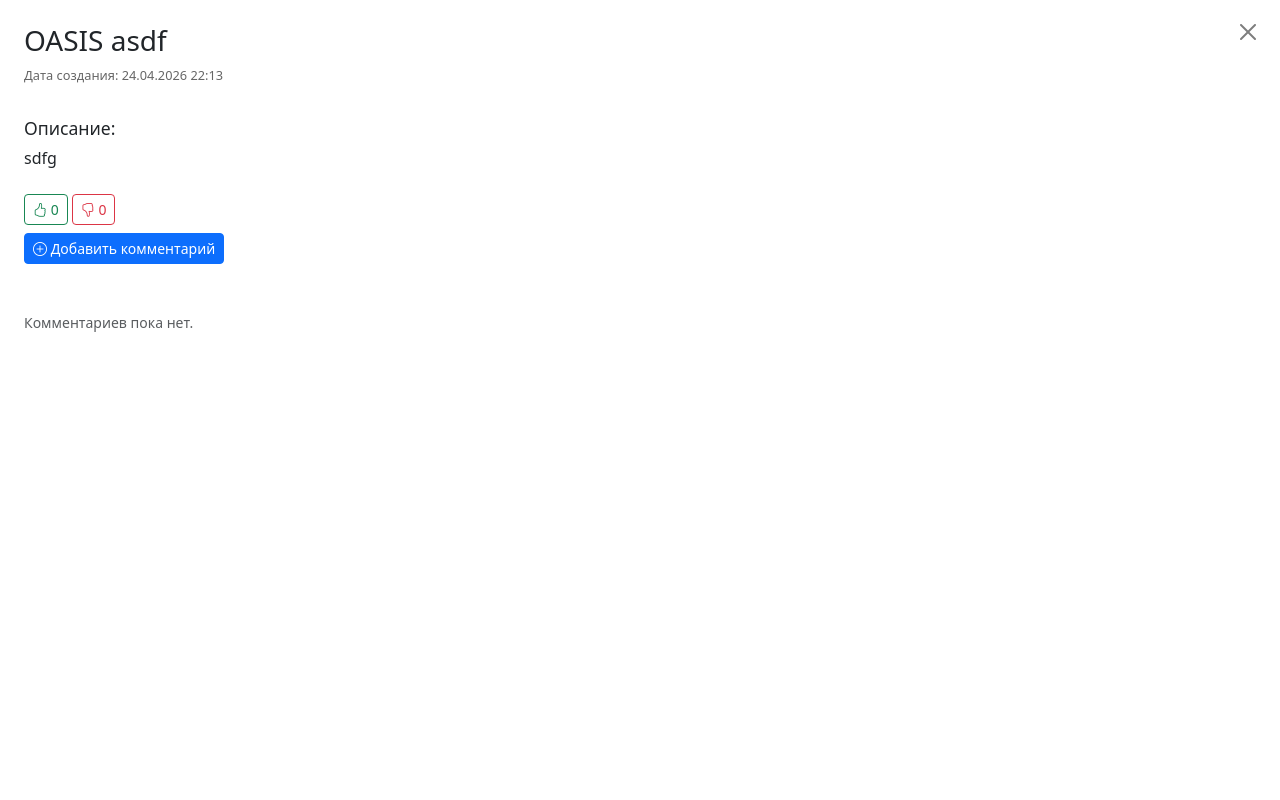
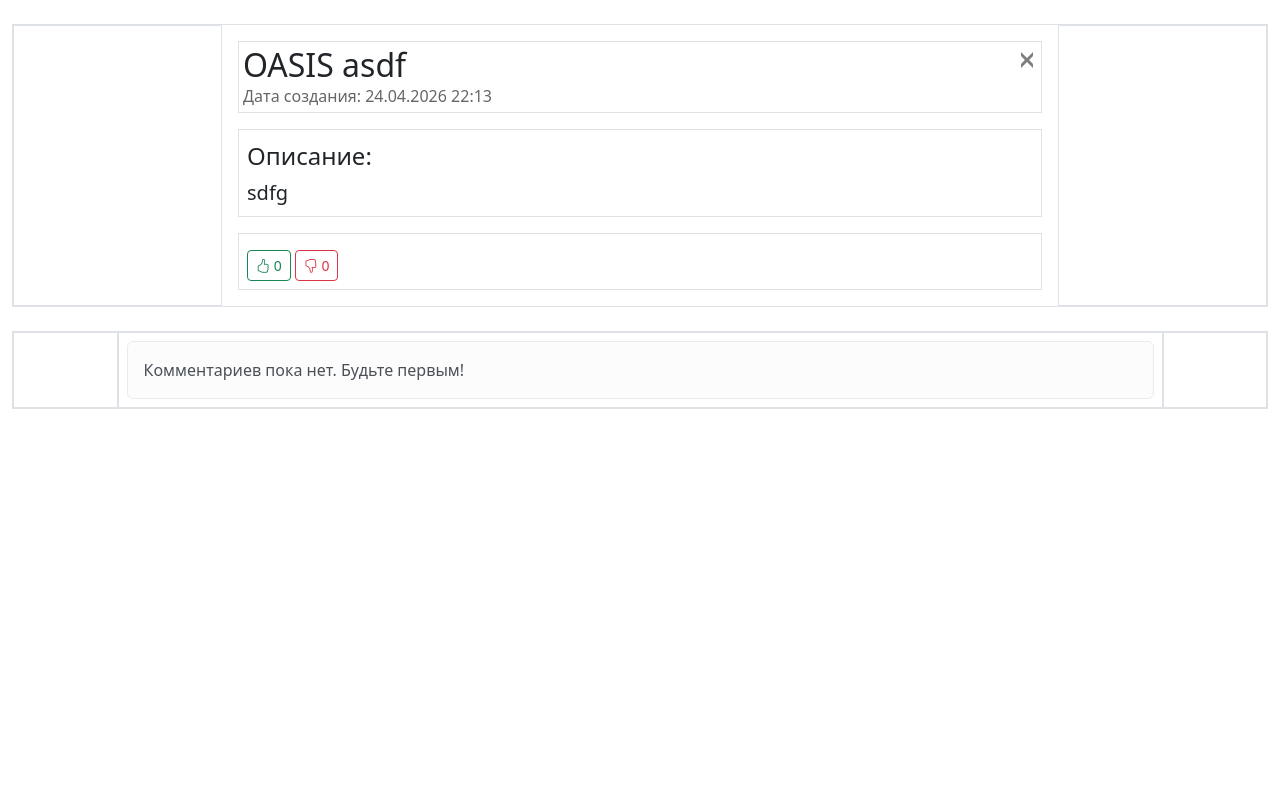
Before and after one commit to Ek2011/web_app, a Flask app: page /comments/1 in a window 1280 px wide. Run offline with Flask 3, Linux system fonts and the light colour scheme; data comes from the database, SQL or seed files in the repository; data that the repository does not hold is empty.

Commit message:
кооментарии

```diff
--- a/templates/comments.html
+++ b/templates/comments.html
@@ -8,79 +8,117 @@
     <link rel="stylesheet" href="https://cdn.jsdelivr.net/npm/bootstrap-icons@1.11.3/font/bootstrap-icons.min.css">
 </head>
 <body>
+<div class="container-fluid mt-4 pb-4">
 
-<!--div class="container p-0 mb-5">
-    <div class="d-flex justify-content-center">
-        <div class="card" style="width: 100%; max-width: 28rem;">
-            <div class="card-header bg-white">
-                Автор - {{ news.user.name }}
+    <!-- Блок сообщения -->
+    <!-- g-0 убирает зазоры, чтобы контент шел точно в край -->
+    <section class="row mb-4 border g-0">
+
+        <!-- Левый отступ: d-none (скрыт), d-lg-block (появится после 992px) -->
+        <div class="col-lg-2 d-none d-lg-flex border align-items-center justify-content-center"></div>
+
+        <!-- Центр: col-12 (весь экран), col-lg-8 (после 992px) -->
+        <div class="col-12 col-lg-8 d-flex flex-column gap-3 p-3">
+
+            <!-- Заголовок -->
+            <div class="row align-items-center border border-bottom  g-0">
+                <div class="col-lg-0 d-none d-lg-block small"></div>
+                <div class="col-11 col-lg-11 p-1">
+                    <h2 class="m-0">{{ news.user.name }}  {{ news.title }} </h2>
+                    <p class="m-0" style="font-size: 1rem; color: #666;">
+                        Дата создания: {{ news.created_date.strftime('%d.%m.%Y %H:%M') if news.created_date.strftime else news.created_date }}
+                    </p>
                 </div>
-
+                <div class="col-1 col-lg-1 align-self-start text-end">
+                    <a href="/" class="btn-close fs-4 me-2"></a>
+                </div>
+                <div class="col-lg-0 d-none d-lg-block small"></div>
+            </div>
+            <!-- Файл -->
             {% if news.file %}
+                <div class="border p-4 text-center">
                     {% set ful_file = url_for('static', filename='uploads/' + news.file) %}
                     {% if news.file.endswith(('.jpg', '.jpeg', '.png', '.gif', '.webp', '.svg')) %}
-            <img src="{{ ful_file }}" class="card-img-top p-2" alt="{{ news.file }}">
+                        <img src="{{ ful_file }}" style="max-width: 100%; max-height: 80vh; object-fit: contain;">
+
                     {% elif news.file.endswith(('.mp4', '.webm', '.ogg', '.mov')) %}
-            <video src="{{ ful_file }}" class="object-fit-contain p-2" controls></video>
+                        <video src="{{ ful_file }}" controls style="max-width: 100%; max-height: 80vh;"></video>
+
                     {% elif news.file.endswith(('.mp3', '.wav', '.ogg', '.m4a')) %}
-            <audio src="{{ ful_file }}" controls style="width: 100%;" class="rounded-4 p-1"></audio>
+                        <audio src="{{ ful_file }}" controls style="width: 100%;" class="mt-2"></audio>
+
                     {% else %}
-            <div class="container p-2">
-                <a href="{{ ful_file }}" class="btn btn-secondary" download style="width: 100%;">
-                    <i class="bi bi-file-earmark-arrow-down fs-5"></i> {{ news.file }}
+                        <div class="p-3 border">
+                            <a href="{{ ful_file }}" class="btn btn-outline-secondary" download>
+                               <i class="bi bi-file-earmark-arrow-down"></i> Скачать {{ news.file }}
                             </a>
                         </div>
                     {% endif %}
+                </div>
             {% endif %}
-
-            <div class="card-body">
-                <h2 class="card-title">{{ news.title }}</h2>
-                <div class="card-text">
-                    {{ news.content }}
-                </div>#.
-
-
-                <div class="mt-3 mb-2">
-                    <a href="/like/{{ news.id }}"
-                       class="btn btn-sm {{ 'btn-success' if current_user in news.likes else 'btn-outline-success' }}">
+            <!-- Описание -->
+            {% if news.content %}
+            <div class="border p-2">
+                <p class="fs-4 fw-medium mb-1">Описание:</p>
+                <div class="fs-5 text-break" style="white-space: pre-wrap;">{{ news.content }}</div>
+            </div>
+            {% endif %}
+            <!-- Кнопки -->
+            <div class="border p-2">
+                <div class="mt-2">
+                    {% if current_user.is_authenticated %}
+                        <a href="/like/{{ news.id }}" class="btn btn-sm {{ 'btn-success' if current_user in news.likes else 'btn-outline-success' }}">
                             <i class="bi bi-hand-thumbs-up"></i> {{ news.likes|length }}
                         </a>
-                    <a href="/dislike/{{ news.id }}"
-                       class="btn btn-sm {{ 'btn-danger' if current_user in news.dislikes else 'btn-outline-danger' }}">
+                        <a href="/dislike/{{ news.id }}" class="btn btn-sm {{ 'btn-danger' if current_user in news.dislikes else 'btn-outline-danger' }}">
                             <i class="bi bi-hand-thumbs-down"></i> {{ news.dislikes|length }}
                         </a>
+                        <a href="/favorite/{{ news.id }}" class="btn btn-sm {{ 'btn-warning' if current_user in news.favorites else 'btn-outline-warning' }}">
+                            <i class="bi bi-star"></i>
+                        </a>
+                    {% else %}
+                        <a href="#" class="btn btn-sm {{ 'btn-success' if current_user in news.likes else 'btn-outline-success' }}">
+                            <i class="bi bi-hand-thumbs-up"></i> {{ news.likes|length }}
+                        </a>
+                        <a href="#" class="btn btn-sm {{ 'btn-danger' if current_user in news.dislikes else 'btn-outline-danger' }}">
+                            <i class="bi bi-hand-thumbs-down"></i> {{ news.dislikes|length }}
+                        </a>
+                    {% endif %}
                 </div>
-
+                {% if current_user.is_authenticated %}
+                    <div class="mt-2">
+                        <a href="/addcomm/{{ news.id }}" class="btn btn-primary btn-sm">
+                            <i class="bi bi-plus-circle"></i> Добавить комментарий
+                        </a>
+                    </div>
+                {% endif %}
                 {% if current_user.is_authenticated and current_user == news.user %}
                     <div class="mt-2">
-                    <a href="/news/{{ news.id }}" class="btn btn-sm btn-secondary">
+                        <a href="/news/{{ news.id }}" class="btn btn-secondary btn-sm">
                             <i class="bi bi-pencil-square"></i> Изменить
                         </a>
-                    <a href="/news_delete/{{ news.id }}" class="btn btn-sm btn-danger">
+                        <a href="/news_delete/{{ news.id }}" class="btn btn-danger btn-sm">
                             <i class="bi bi-trash"></i> Удалить
                         </a>
                     </div>
                 {% endif %}
             </div>
-            <div class="card-footer text-muted">
-                Дата написания - {{ news.created_date.strftime('%d.%m.%Y %H:%M') if news.created_date.strftime else
-                news.created_date }}
-            </div>
-        </div>
-    </div>
         </div>
 
-<hr>
-<h3 class="mb-4">Комментарии</h3>
 
-<div class="container mt-4">
-    <a href="/addcomm/{{ news.id }}" class="btn btn-primary mb-3">
-        <i class="bi bi-plus-circle"></i> Добавить комментарий
-    </a>
+        <!-- Правый отступ: d-none (скрыт), d-lg-block (появится после 992px) -->
+        <div class="col-lg-2 d-none d-lg-flex border align-items-center justify-content-center"></div>
+    </section>
 
+    <!-- Блок комментариев -->
+    <section class="row g-0 border">
+        <!-- Боковина 5% (примерно col-1) -->
+        <div class="col-lg-1 d-none d-lg-flex border align-items-center justify-content-center"></div>
 
+        <!-- Основная часть комментариев -->
+        <div class="col-12 col-lg-10 border">
             {% for comment in comments %}
-    <div class="card mb-3">
+                <div class="card m-2">
                     <div class="card-body">
                         <p>{{ comment.content }}</p>
                         <footer class="blockquote-footer">
@@ -99,111 +137,14 @@
                     </div>
                 </div>
             {% else %}
-    <div class="alert alert-light">Комментариев пока нет. Будьте первым!</div>
-    {% endfor %}
-
-    <a href="/" class="btn btn-link">Назад на главную</a>
-</div-->
-<div class="container-fluid p-4" style="background: #fff; min-height: 100vh; position: relative;">
-
-    <!-- КРЕСТИК (Твой переход на главную) -->
-    <a href="/" class="btn-close" style="position: absolute; top: 20px; right: 20px;"></a>
-
-    <!-- ВЕРХНЯЯ ЧАСТЬ (Твоя логика имен и дат) -->
-    <div class="mb-4">
-        <h3 style="font-weight: 500;">{{ news.user.name }}  {{ news.title }} </h3>
-        <p style="font-size: 0.8rem; color: #666;">
-            Дата создания: {{ news.created_date.strftime('%d.%m.%Y %H:%M') if news.created_date.strftime else news.created_date }}
-        </p>
-    </div>
-
-    <!-- МЕДИА-БЛОК (Твои проверки файлов + адаптивность) -->
-    <div style="text-align: center; margin: 30px;">
-        {% if news.file %}
-            {% set ful_file = url_for('static', filename='uploads/' + news.file) %}
-
-            {% if news.file.endswith(('.jpg', '.jpeg', '.png', '.gif', '.webp', '.svg')) %}
-                <img src="{{ ful_file }}" style="max-width: 100%; max-height: 500px; object-fit: contain;">
-
-            {% elif news.file.endswith(('.mp4', '.webm', '.ogg', '.mov')) %}
-                <video src="{{ ful_file }}" controls style="max-width: 100%; max-height: 500px;"></video>
-
-            {% elif news.file.endswith(('.mp3', '.wav', '.ogg', '.m4a')) %}
-                <audio src="{{ ful_file }}" controls style="width: 100%;" class="mt-2"></audio>
-
-            {% else %}
-                <div class="p-3 border">
-                    <a href="{{ ful_file }}" class="btn btn-outline-secondary" download>
-                       <i class="bi bi-file-earmark-arrow-down"></i> Скачать {{ news.file }}
-                    </a>
-                </div>
-            {% endif %}
-        {% endif %}
-    </div>
-
-    <!-- ОПИСАНИЕ -->
-    <div class="mb-3">
-        <p style="font-size: 1.1rem; font-weight: 500; margin-bottom: 5px;">Описание:</p>
-        <div style="white-space: pre-wrap; word-break: break-word;">{{ news.content }}</div>
-    </div>
-
-    <!-- КНОПКИ (Твоя логика лайков и прав доступа) -->
-    <div class="d-flex align-items-center gap-1">
-        <div class="mt-2">
-            <a href="/like/{{ news.id }}" class="btn btn-sm {{ 'btn-success' if current_user in news.likes else 'btn-outline-success' }}">
-                <i class="bi bi-hand-thumbs-up"></i> {{ news.likes|length }}
-            </a>
-            <a href="/dislike/{{ news.id }}" class="btn btn-sm {{ 'btn-danger' if current_user in news.dislikes else 'btn-outline-danger' }}">
-                <i class="bi bi-hand-thumbs-down"></i> {{ news.dislikes|length }}
-            </a>
-            {% if current_user.is_authenticated %}
-             <a href="/favorite/{{ news.id }}" class="btn btn-sm {{ 'btn-warning' if current_user in news.favorites else 'btn-outline-warning' }}">
-                <i class="bi bi-star"></i>
-            </a>
-            {% endif %}
-        </div>
-    </div>
-    <div class="d-flex align-items-center gap-1">
-        <div class="mt-2">
-            <a href="/addcomm/{{ news.id }}" class="btn btn-primary btn-sm">
-                <i class="bi bi-plus-circle"></i> Добавить комментарий
-            </a>
-        </div>
-    </div>
-    <div class="d-flex align-items-center gap-1 mb-5">
-        {% if current_user.is_authenticated and current_user == news.user %}
-        <div class="mt-2">
-            <a href="/news/{{ news.id }}" class="btn btn-secondary btn-sm">
-                <i class="bi bi-pencil-square"></i> Изменить
-            </a>
-            <a href="/news_delete/{{ news.id }}" class="btn btn-danger btn-sm">
-                <i class="bi bi-trash"></i> Удалить
-            </a>
-        </div>
-        {% endif %}
-    </div>
-
-    <!-- КОММЕНТАРИИ (Сетка как на макете) -->
-    <div class="comments-section mt-5">
-        {% for comment in comments %}
-        <div class="row mb-4">
-            <!-- Слева: Автор и Дата -->
-            <div class="col-auto" style="min-width: 150px;">
-                <strong> {{ comment.user.name }} </strong>
-                <div style="font-size: 0.75rem; color: #888;">
-                    {{ comment.created_date.strftime('%d.%m.%Y %#H:%M') }}
-                </div>
-            </div>
-            <div class="col" style="word-break: break-all; line-height: 1.4;">
-                {{ comment.content }}
-            </div>
-        {% else %}
-            <div class="text-muted small">Комментариев пока нет.</div>
+                <div class="alert alert-light m-2">Комментариев пока нет. Будьте первым!</div>
             {% endfor %}
         </div>
 
+        <!-- Боковина 5% (примерно col-1) -->
+        <div class="col-lg-1 d-none d-lg-flex border align-items-center justify-content-center"></div>
+    </section>
 </div>
-
 
 <script src="https://cdn.jsdelivr.net/npm/bootstrap@5.3.2/dist/js/bootstrap.bundle.min.js"></script>
 </body>
--- a/templates/index.html
+++ b/templates/index.html
@@ -1,8 +1,8 @@
 {% extends "base.html" %}
 
 {% block content %}
-<div class="container p-3">
-    <div class="d-flex flex-wrap justify-content-center gap-3 align-items-start">
+<div class="container p-3" style="max-width: 1385px;">
+    <div class="d-flex flex-wrap justify-content-center gap-4 align-items-start">
         {% for item in news %}
         <div class="card" style="width: 20rem;">
             <div class="card-header bg-white" style="font-size: 20px;">
```
Lines whose indentation alone changed are shown as unchanged.
